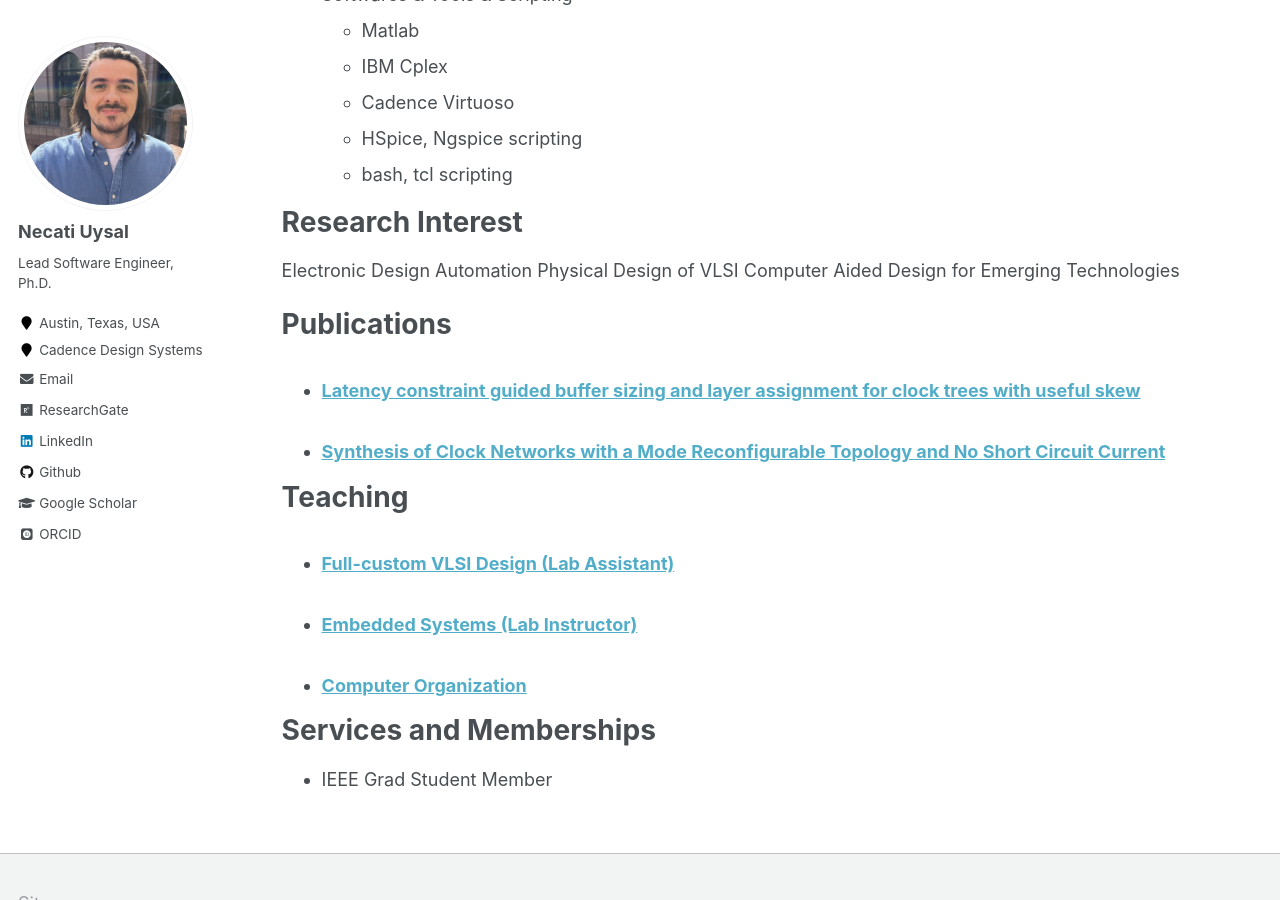
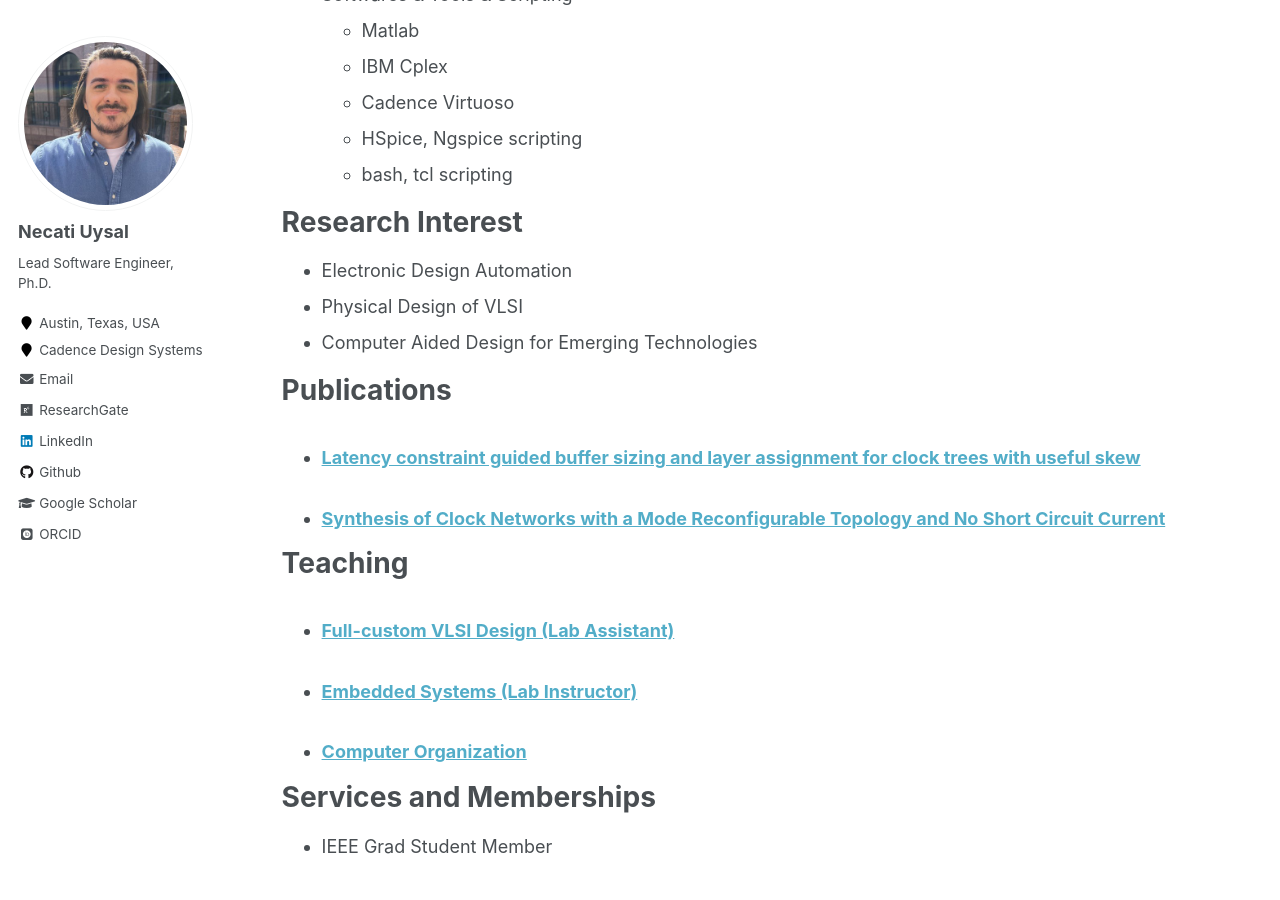
Before and after one commit to MrNjT/mrnjt.github.io, a Jekyll site: the page built from _pages/cv.md, in a window 1280 px wide and 900 px high, scrolled down 749 px. Built offline with Jekyll 4.4.1, drawn with Linux system fonts in a browser that asks for light colours; some web fonts are replaced.

Commit message:
Update cv.md

```diff
--- a/_pages/cv.md
+++ b/_pages/cv.md
@@ -38,9 +38,9 @@ Skills
 
 Research Interest
 ======
-Electronic Design Automation
-Physical Design of VLSI
-Computer Aided Design for Emerging Technologies
+* Electronic Design Automation
+* Physical Design of VLSI
+* Computer Aided Design for Emerging Technologies
 
 Publications
 ======
```
